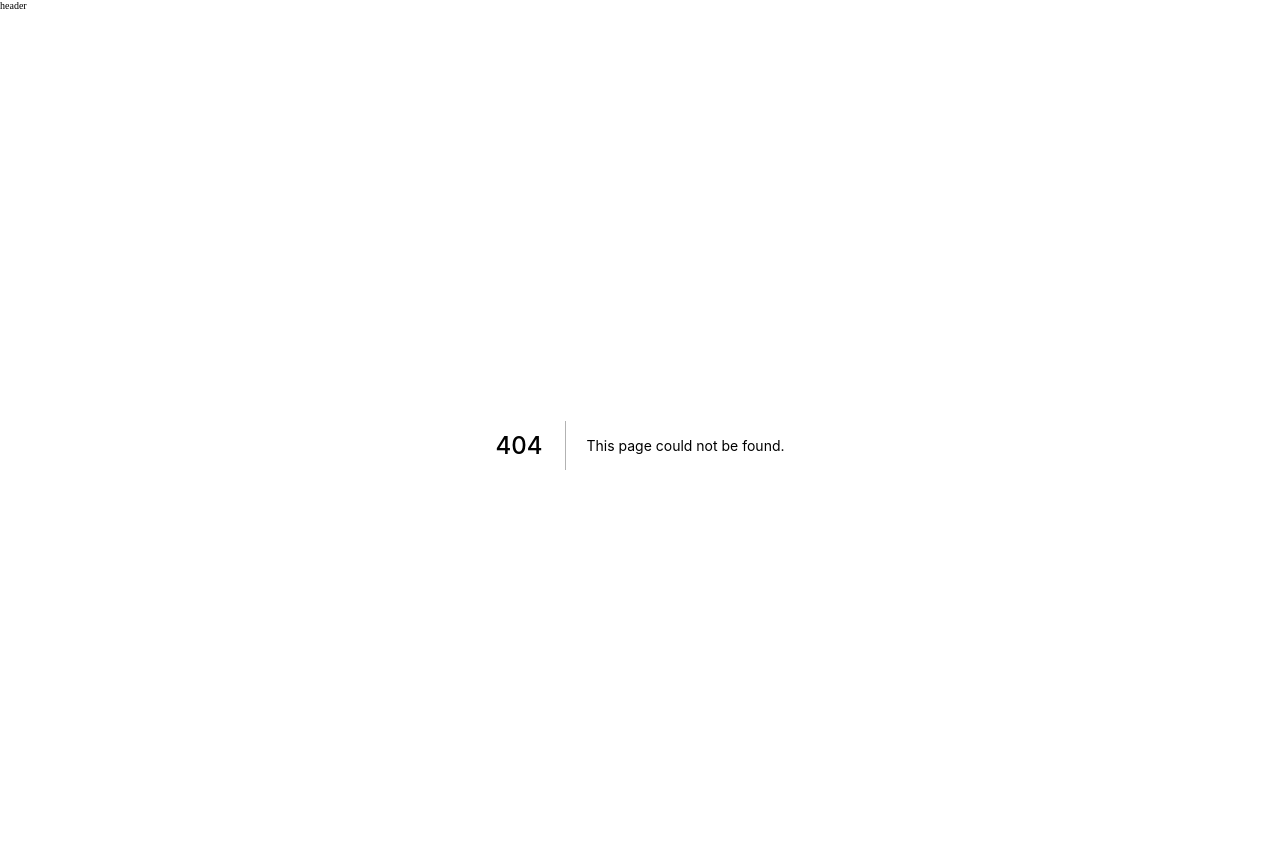
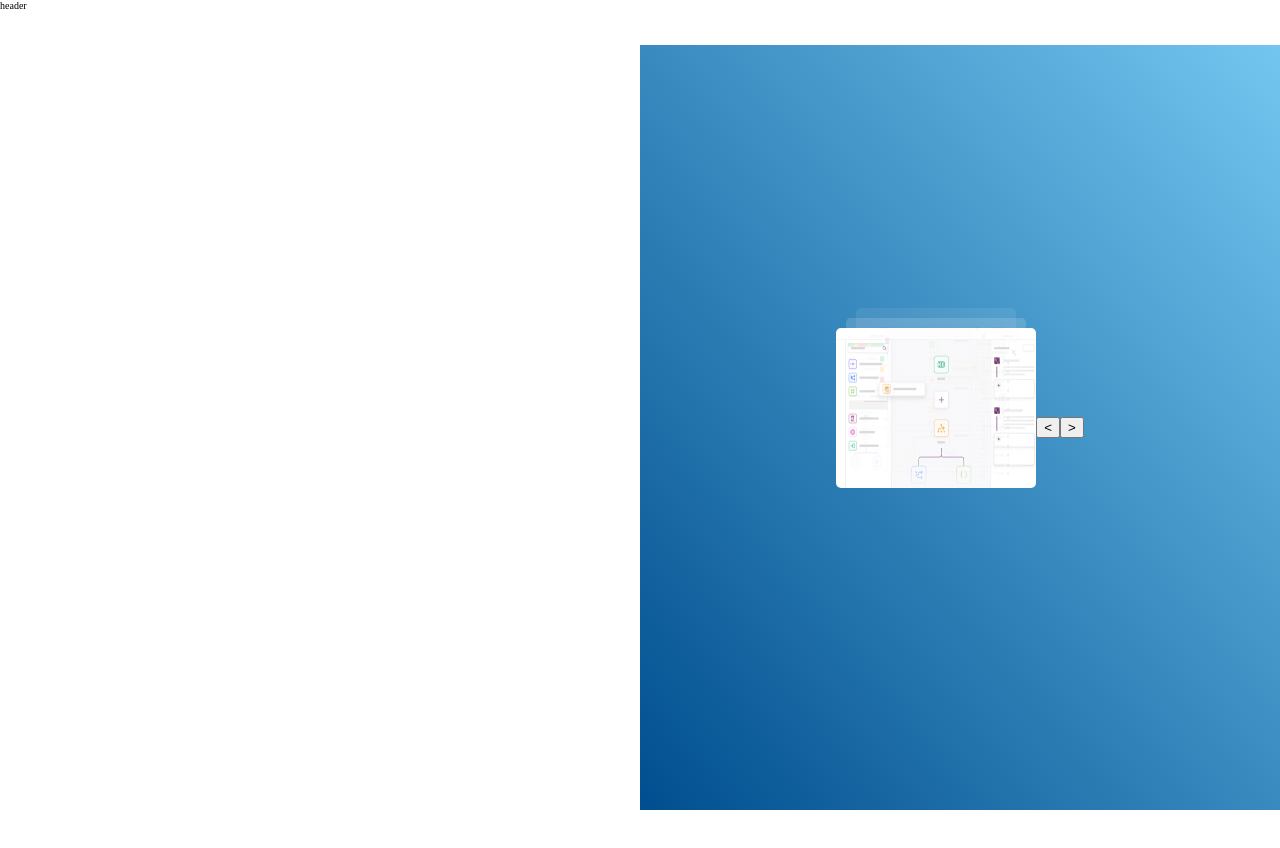
Before and after one commit to Avi98/pref-client, a Next.js app: page /login/login in a window 1280 px wide. Before the commit this address had no page. Shown: the top 848 px of the page. After the commit the page ends 810 px from the top, so only its background shows below. Built offline with nearby package versions, Linux system fonts and the light colour scheme.

Commit message:
feat: login screen hooked

```diff
--- /dev/null
+++ b/components/carousel/carousel.module.css
@@ -0,0 +1,27 @@
+.carousel{
+display: flex;
+align-items: center;
+justify-content: center;
+height: 100%;
+width: 100%;
+}
+
+.imgWrapper {
+	position: relative;
+	height: 20rem;
+	width: 20rem;
+
+}
+
+.imgWrapper img {
+	border-radius: 0.5rem;
+}
+.absolute{
+	position: absolute;
+}
+
+.carouselNav{
+	display:flex;
+	justify-content: space-between;
+	align-items: center;
+}
--- /dev/null
+++ b/components/carousel/index.tsx
@@ -0,0 +1,104 @@
+import React from "react";
+import Image from "next/image";
+import style from "./carousel.module.css";
+
+interface ICarousel {
+  items: {
+    [position: number]: {
+      imgPath: string;
+      title: string;
+      subTitle: string;
+    };
+  };
+  autoPlay: boolean;
+}
+
+export const Carousel = (props: ICarousel) => {
+  const framesRef = React.useRef<Record<number, HTMLDivElement>>({});
+  const [currentFrameIndex, setCurrentFrameIndex] = React.useState(0);
+  const [carouselState, setState] = React.useState({
+    active: 0,
+    preActive: 0,
+    isNext: true,
+  });
+  const positionFrame = React.useCallback(() => {
+    Object.values(framesRef.current).forEach((el, i) => {
+      if (i !== currentFrameIndex) {
+        el.style.transform = `translateY(-${i * 10}px) scaleX(-0.${10 - i})`;
+        el.style.opacity = `${15 / i}%`;
+      }
+    });
+  }, [currentFrameIndex]);
+
+  React.useEffect(() => {
+    if (Object.values(framesRef.current).length) {
+      positionFrame();
+    }
+  }, [positionFrame]);
+
+  const handleNext = (e: React.SyntheticEvent) => {
+    const { autoPlay } = props;
+    const last = Object.keys(props.items).length - 1;
+
+    const index =
+      carouselState.active + 1 > last
+        ? autoPlay
+          ? 0
+          : carouselState.active
+        : carouselState.active + 1;
+
+    setNext(index, true);
+    if (e) {
+      e.preventDefault();
+    }
+  };
+
+  const handlePrev = (e: React.SyntheticEvent) => {
+    e?.preventDefault();
+
+    const { autoPlay } = props;
+    const index =
+      carouselState.active - 1 < 0
+        ? autoPlay
+          ? 0
+          : carouselState.active
+        : carouselState.active - 1;
+    setNext(index, false);
+  };
+
+  const setNext = (index: number, isNext: boolean) => {
+    setState({
+      active: index,
+      preActive: carouselState.active,
+      isNext,
+    });
+  };
+
+  return (
+    <div className={style.carousel}>
+      <div className={style.imgWrapper}>
+        {Object.values(props.items).map((item, key) => {
+          return (
+            <div
+              key={key}
+              className={style.absolute}
+              ref={(ref) => ref && (framesRef.current[key] = ref)}
+            >
+              <Image
+                src={item.imgPath}
+                data-id={"test"}
+                alt="product"
+                height="200px"
+                width="250px"
+              />
+            </div>
+          );
+        })}
+      </div>
+      <div className={style.carouselNav}>
+        <button onClick={handlePrev}>{"<"}</button>
+        <button onClick={handleNext}>{">"}</button>
+      </div>
+    </div>
+  );
+};
--- /dev/null
+++ b/pages/login/index.ts
@@ -0,0 +1,3 @@
+import Login from "./login";
+
+export default Login;
--- /dev/null
+++ b/pages/login/login.module.css
@@ -0,0 +1,18 @@
+.login {
+	display: flex;
+	align-items: center;
+	height: 100%;
+	width: 100%;
+}
+
+.info {
+	height: 100%;
+	width: 100%;
+	background: linear-gradient(to bottom left,#72C6EF,#004E8F);
+}
+
+.loginForm {
+	height: 100%;
+	width: 100%;
+
+}
--- /dev/null
+++ b/pages/login/login.tsx
@@ -0,0 +1,32 @@
+import style from "./login.module.css";
+import { Carousel } from "../../components/carousel";
+
+const appInfo = {
+  1: {
+    imgPath: "/assets/images/productInfo_1.png",
+    title: "Some lengthy Info needs to be updated later on",
+    subTitle: "Some lengthy Info needs to be updated later on",
+  },
+  2: {
+    imgPath: "/assets/images/productInfo_2.png",
+    title: "Some lengthy Info needs to be updated later on2",
+    subTitle: "Some lengthy Info 2 needs to be updated later on",
+  },
+  3: {
+    imgPath: "/assets/images/productInfo_1.png",
+    title: "Some lengthy Info needs to be updated later on3s",
+    subTitle: "Some lengthy Info 3 needs to be updated later on",
+  },
+};
+const Login = () => {
+  return (
+    <div className={style.login}>
+      <div className={style.loginForm}></div>
+      <div className={style.info}>
+        <Carousel items={appInfo} autoPlay={true} />
+      </div>
+    </div>
+  );
+};
+
+export default Login;
```
